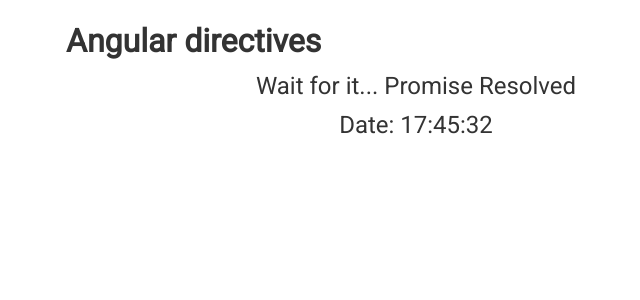
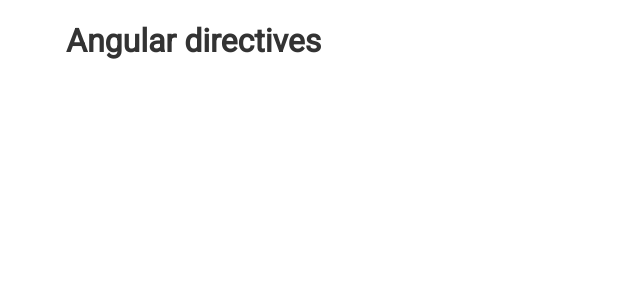
Before and after one commit to Aigelov/angular-basics-by-vladilen, an Angular app: page / in a window 1280 px wide. Shown: the top 300 px of the page, without its empty margins (224-864 px from the left). Built offline with nearby package versions, Linux system fonts and the light colour scheme.

Commit message:
Clear project

```diff
--- a/src/app/app.component.html
+++ b/src/app/app.component.html
@@ -1,9 +1,3 @@
 <div class="container">
   <h1>Angular directives</h1>
-
-  <p>Wait for it... {{promise | async}}</p>
-
-  <p>Date: {{date$ | async | date : 'HH:mm:ss'}}</p>
-
-  <!--<p>{{dateInfo | date : 'HH:mm:ss'}}</p>-->
 </div>
--- a/src/app/app.component.scss
+++ b/src/app/app.component.scss
@@ -12,5 +12,4 @@
 
 p {
   font-size: 1.5rem;
-  text-align: center;
 }
--- a/src/app/app.component.ts
+++ b/src/app/app.component.ts
@@ -1,33 +1,9 @@
-import {Component, OnInit} from '@angular/core';
-import {Observable} from 'rxjs';
-
-export interface Post {
-  title: string;
-  text: string;
-}
+import {Component} from '@angular/core';
 
 @Component({
   selector: 'app-root',
   templateUrl: './app.component.html',
   styleUrls: ['./app.component.scss']
 })
-export class AppComponent implements OnInit {
-  promise: Promise<string> = new Promise<string>(resolve => {
-    setTimeout(() => {
-      resolve('Promise Resolved');
-    }, 2000);
-  });
-
-  date$: Observable<Date> = new Observable(observer => {
-    setInterval(() => {
-      observer.next(new Date());
-    }, 1000);
-  });
-  dateInfo: Date;
-
-  ngOnInit() {
-    this.date$.subscribe(date => {
-      this.dateInfo = date;
-    });
-  }
+export class AppComponent {
 }
--- a/src/app/app.module.ts
+++ b/src/app/app.module.ts
@@ -3,12 +3,10 @@
 import {FormsModule} from '@angular/forms';
 
 import { AppComponent } from './app.component';
-import {FilterPipe} from './pipes/filter.pipe';
 
 @NgModule({
   declarations: [
-    AppComponent,
-    FilterPipe
+    AppComponent
   ],
   imports: [
     BrowserModule,
--- a/src/app/pipes/filter.pipe.ts
+++ /dev/null
@@ -1,21 +0,0 @@
-import {Pipe, PipeTransform} from '@angular/core';
-import {Post} from '../app.component';
-
-@Pipe({
-  name: 'filter',
-  pure: false
-})
-export class FilterPipe implements PipeTransform {
-  transform(
-    posts: Post[],
-    search: string,
-    field: string = 'title'
-  ): Post[] {
-    if (!search.trim()) {
-      return posts;
-    }
-    return posts.filter(post =>
-      post[field].toLowerCase().includes(search.trim().toLowerCase())
-    );
-  }
-}
```
Also changed, not shown: 1 other file (tests, documents, lock files or other folders).
